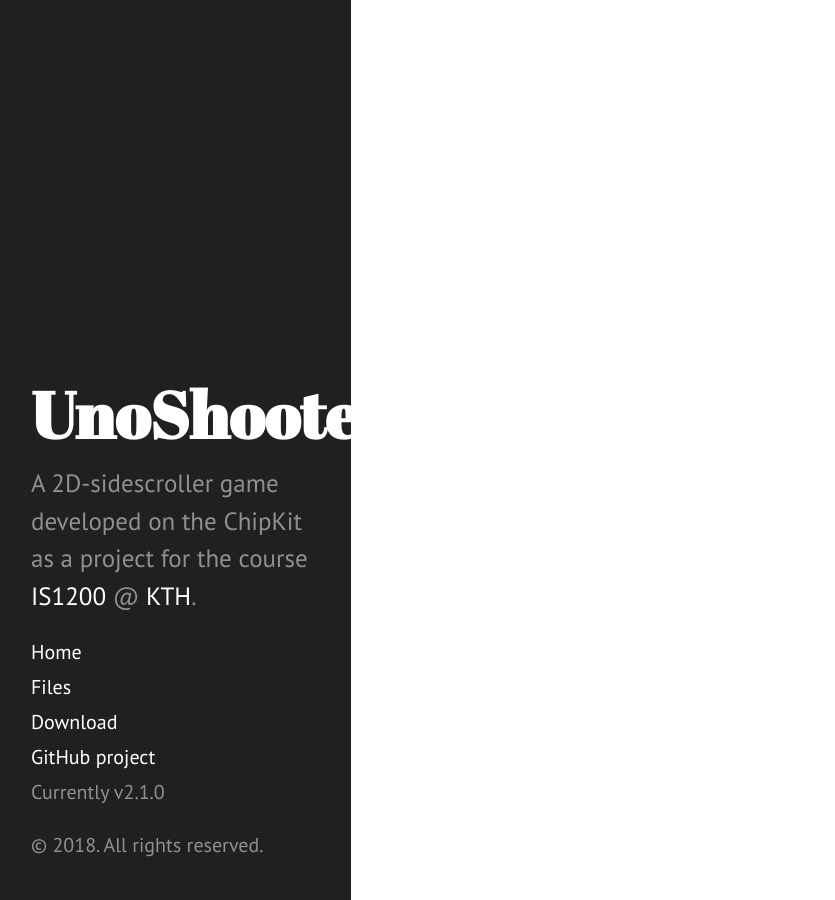
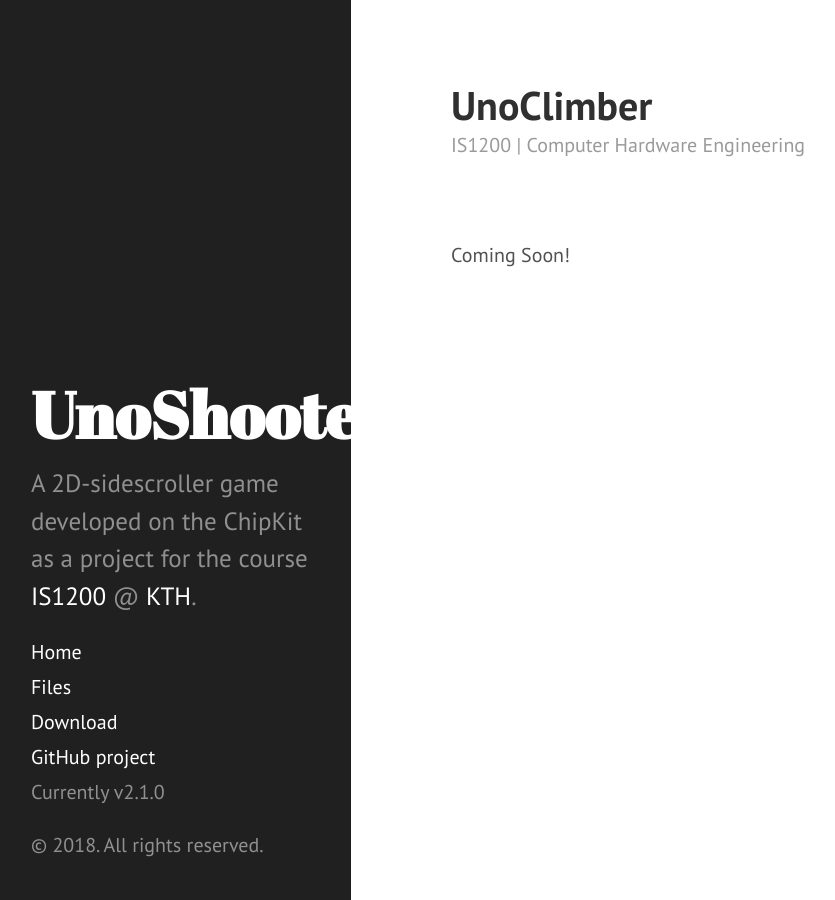
Before and after one commit to EdmanJohan/UnoShooter, a Jekyll site: the page built from index.html, in a window 1280 px wide. Shown: the whole page, without its empty margins (9-844 px from the left). Built offline with Jekyll 4.4.1, drawn with Linux system fonts in a browser that asks for light colours; the list of posts is cut into pages by our own code.

Commit message:
Update index.html

```diff
--- a/index.html
+++ b/index.html
@@ -4,17 +4,15 @@
 ---
 
 <div class="posts">
-  {% for post in paginator.posts %}
   <div class="post">
     <h1 class="post-title">
-      <a href="{{ post.url }}">
-        {{ post.title }}
+      <a href="#">
+        UnoClimber
       </a>
     </h1>
+    <span class="post-date">IS1200 | Computer Hardware Engineering </span>
 
-    <span class="post-date">{{ post.date | date_to_string }}</span>
+  </div>
+</div>
 
-    {{ post.content }}
-  </div>
-  {% endfor %}
-</div>
+<p> Coming Soon! </p>
```
